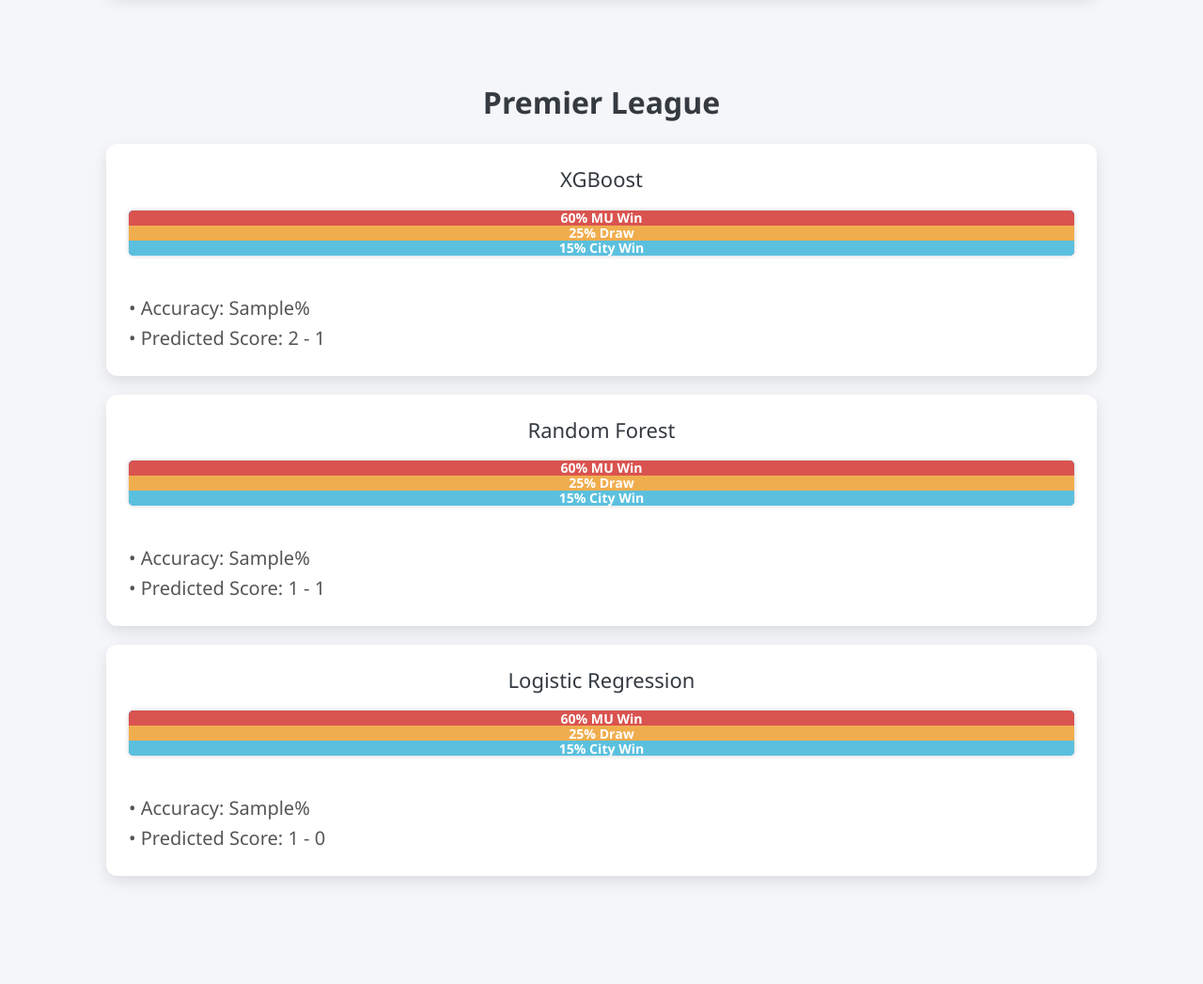
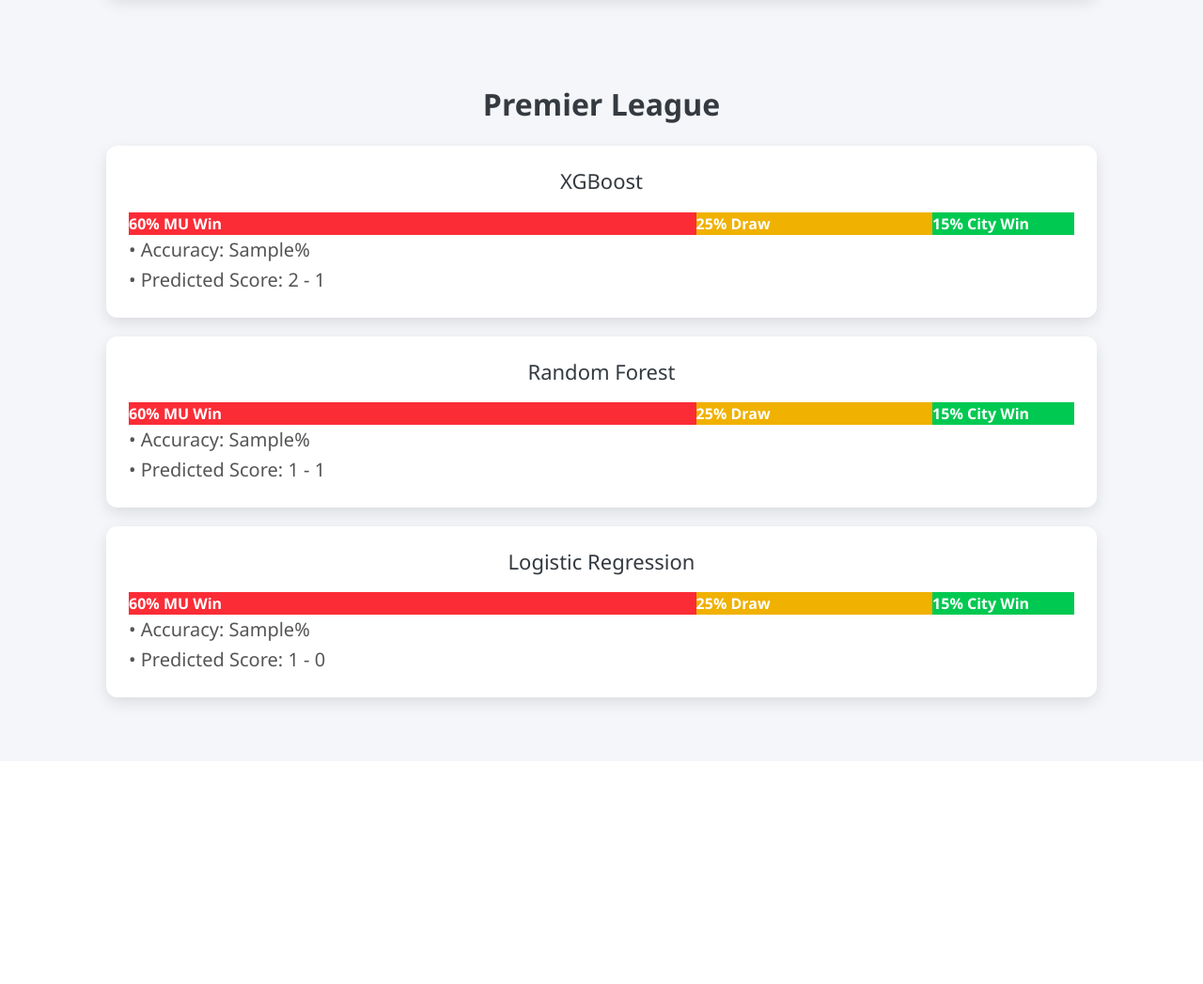
Before and after one commit to marco12893/Proyek-Akhir-AIML, a Flask app: template Proyek Akhir/templates/starting_page.html in a window 1280 px wide. Shown: the part 1520-2567 px from the top of the page at 94% size. After the commit the page ends 2279 px from the top, so only its background shows below. Run offline with Flask 3, Linux system fonts and the light colour scheme; the template is opened without the code that fills it: most values are stand-ins (such as "Sample title", 1, 10 or a date in 2020); parts of the project's set-up code (start-up, migrations or seed data) failed here and were passed over.

Commit message:
update UI

```diff
--- a/Proyek Akhir/templates/starting_page.html
+++ b/Proyek Akhir/templates/starting_page.html
@@ -113,54 +114,6 @@
       color: var(--accent);
     }
 
- .progress-bar {
-  display: flex;
-  height: 48px;
-  width: 100%;
-  margin: 0 auto 40px;
-  border-radius: 5px;
-  overflow: hidden;
-  box-shadow: 0 0 5px rgba(0, 0, 0, 0.2);
-  font-weight: bold;
-}
-
-.progress-bar > div {
-  display: flex;
-  align-items: center;
-  justify-content: center;
-  color: #fff;
-  white-space: nowrap;
-  overflow: hidden;
-  min-width: 0;
-  flex-grow: 1;
-  position: relative;
-  padding: 0 6px;
-}
-
-.progress-bar > div span {
-  display: block;
-  width: 100%;
-  text-align: center;
-  font-size: clamp(10px, 1.1vw, 16px);
-  overflow: hidden;
-  text-overflow: ellipsis;
-  white-space: nowrap;
-}
-
-.bar-team1 {
-  background-color: var(--team1-color);
-  flex-grow: 60;
-}
-
-.bar-draw {
-  background-color: var(--draw-color);
-  flex-grow: 25;
-}
-
-.bar-team2 {
-  background-color: var(--team2-color);
-  flex-grow: 15;
-}
 .dummy-data {
   font-size: 20px;
   line-height: 1.6;
@@ -247,33 +200,37 @@
         <span class="vs">VS</span>
         <img src="team2-logo.png" alt="Team 2 Logo" />
       </div>
-      <button type="submit" style="padding: 10px 20px; font-size: 16px; border: none; border-radius: 6px; background-color: var(--accent); color: #fff; cursor: pointer;">
+      <button type="submit" class="bg-gray-800 hover:bg-gray-700" style="padding: 10px 20px; font-size: 16px; border: none; border-radius: 6px; color: #fff; cursor: pointer;">
         Predict Winner
       </button>
     </div>
   </form>
 
 <div style="display: flex; justify-content: space-around; margin: 20px 80px 0 80px; font-size: 20px;">
-  <div style="text-align: left;">
+<div class="flex gap-1">
   <strong>Form:</strong>
   {% for result in form_team1 %}
-      <span style="color:
-        {% if result == 'W' %}green
-        {% elif result == 'D' %}black
-        {% else %}red
+    {% if result == 'W' %}
+      {% set color = 'text-green-500 bg-green-100' %}
+    {% elif result == 'D' %}
+      {% set color = 'text-yellow-500 bg-yellow-100' %}
+    {% else %}
+      {% set color = 'text-red-500 bg-red-100' %}
     {% endif %}
-      ">{{ result }}</span>
+    <span class="flex size-8 justify-center items-center rounded-full {{ color }}">{{ result }}</span>
   {% endfor %}
 </div>
-  <div style="text-align: right;">
+<div class="flex gap-1">
   <strong>Form:</strong>
   {% for result in form_team2 %}
-      <span style="color:
-        {% if result == 'W' %}green
-        {% elif result == 'D' %}black
-        {% else %}red
+    {% if result == 'W' %}
+      {% set color = 'text-green-500 bg-green-100' %}
+    {% elif result == 'D' %}
+      {% set color = 'text-yellow-500 bg-yellow-100' %}
+    {% else %}
+      {% set color = 'text-red-500 bg-red-100' %}
     {% endif %}
-      ">{{ result }}</span>
+    <span class="flex size-8 justify-center items-center rounded-full {{ color }}">{{ result }}</span>
   {% endfor %}
 </div>
 </div>
@@ -423,10 +380,10 @@
   <div class="models-container">
     <div class="model-box">
       <h3>XGBoost</h3>
-      <div class="progress-bar">
-        <div class="bar-team1"><span>60% MU Win</span></div>
-        <div class="bar-draw"><span>25% Draw</span></div>
-        <div class="bar-team2"><span>15% City Win</span></div>
+      <div class="flex text-white font-bold">
+        <div class="flex w-[60%] bg-red-500"><span>60% MU Win</span></div>
+        <div class="flex w-[25%] bg-yellow-500"><span>25% Draw</span></div>
+        <div class="flex w-[15%] bg-green-500"><span>15% City Win</span></div>
       </div>
 
       <div class="dummy-data">
@@ -437,10 +394,10 @@
 
     <div class="model-box">
       <h3>Random Forest</h3>
-      <div class="progress-bar">
-        <div class="bar-team1"><span>60% MU Win</span></div>
-        <div class="bar-draw"><span>25% Draw</span></div>
-        <div class="bar-team2"><span>15% City Win</span></div>
+      <div class="flex text-white font-bold">
+        <div class="flex w-[60%] bg-red-500"><span>60% MU Win</span></div>
+        <div class="flex w-[25%] bg-yellow-500"><span>25% Draw</span></div>
+        <div class="flex w-[15%] bg-green-500"><span>15% City Win</span></div>
       </div>
 
       <div class="dummy-data">
@@ -451,10 +408,10 @@
 
     <div class="model-box">
       <h3>Logistic Regression</h3>
-      <div class="progress-bar">
-        <div class="bar-team1"><span>60% MU Win</span></div>
-        <div class="bar-draw"><span>25% Draw</span></div>
-        <div class="bar-team2"><span>15% City Win</span></div>
+      <div class="flex text-white font-bold">
+        <div class="flex w-[60%] bg-red-500"><span>60% MU Win</span></div>
+        <div class="flex w-[25%] bg-yellow-500"><span>25% Draw</span></div>
+        <div class="flex w-[15%] bg-green-500"><span>15% City Win</span></div>
       </div>
 
       <div class="dummy-data">
--- a/Proyek Akhir/templates/stats.html
+++ b/Proyek Akhir/templates/stats.html
@@ -4,6 +4,7 @@
   <meta charset="UTF-8" />
   <meta name="viewport" content="width=device-width, initial-scale=1.0"/>
   <link rel="stylesheet" href="https://cdn.jsdelivr.net/npm/bootstrap@5.1.3/dist/css/bootstrap.min.css">
+  <script src="https://cdn.jsdelivr.net/npm/@tailwindcss/browser@4"></script>
 
   <title>PlayPredictor</title>
 
```
Also changed, not shown: other parts of Proyek Akhir/templates/starting_page.html (+3 -42 lines). Lines whose indentation alone changed are shown as unchanged.
